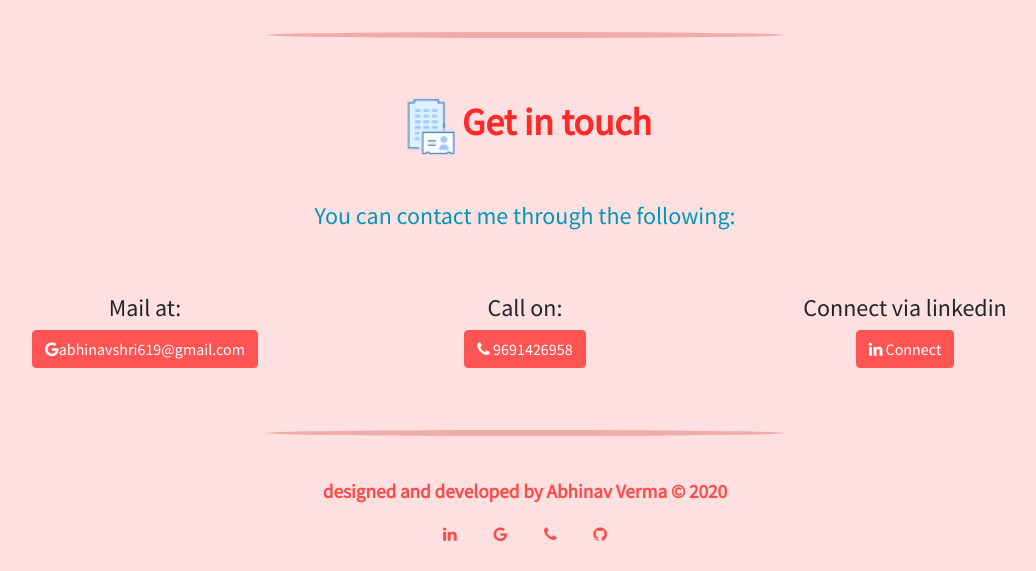
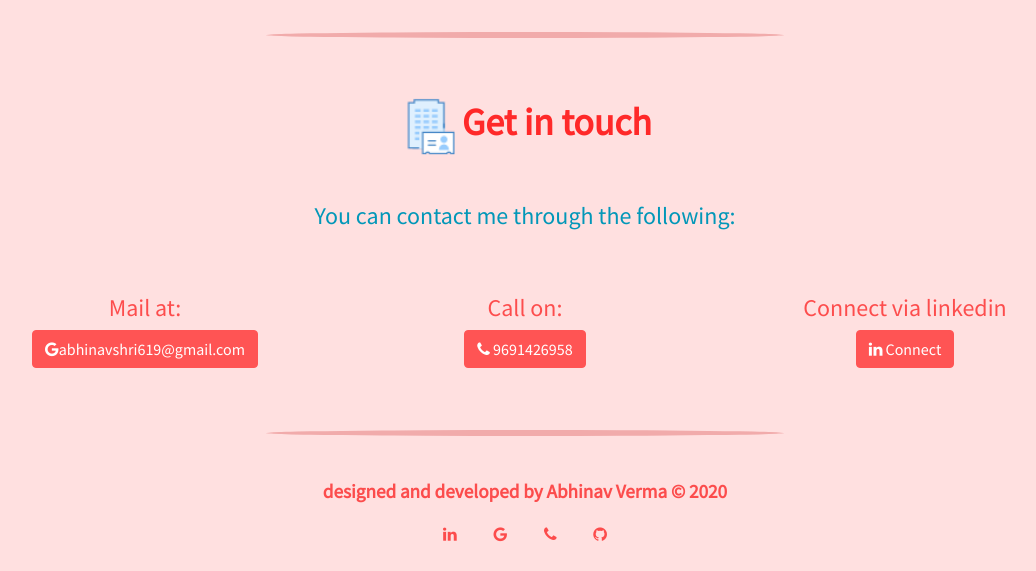
Before and after one commit to abhinav931/Abhinav-Verma-Portfolio, a PHP site: page /index.html in a window 1280 px wide. Shown: the part 3878-4449 px from the top of the page, without its empty margins (115-1151 px from the left). Run offline with PHP 8.4, Linux system fonts and the light colour scheme.

Commit message:
Update index_styles.css

```diff
--- a/css/index_styles.css
+++ b/css/index_styles.css
@@ -202,3 +202,7 @@ hr{
   #skills .col-md-4 h4{
       border-bottom: dotted 1px #ec9494;
   }
+
+  #getintouch h4{
+      color: #fd4d4d;
+  }
```
